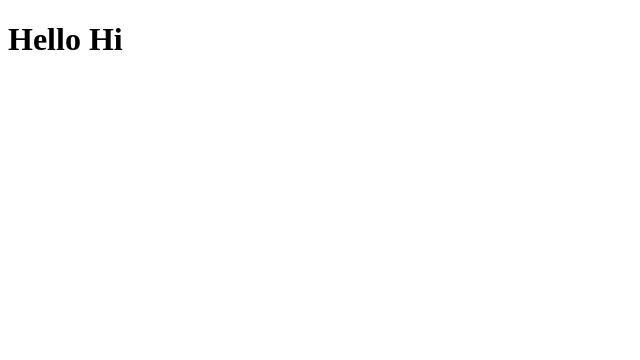
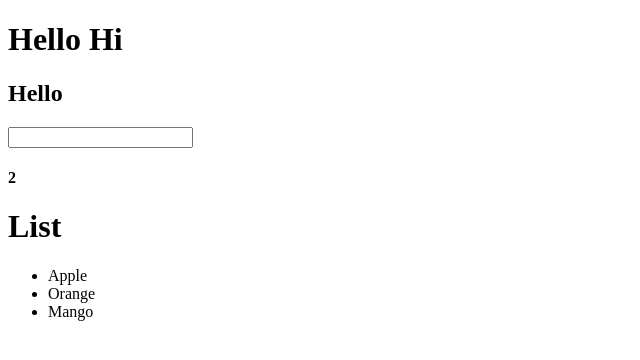
Before and after one commit to sanlinhtik3/react-rec-v2, a React (Vite) app: page / in a window 1280 px wide. Shown: the top 360 px of the page, without its empty margins (0-640 px from the left). Built offline with nearby package versions, Linux system fonts and the light colour scheme.

Commit message:
REACT-BASIC-React-JSX

```diff
--- a/src/App.jsx
+++ b/src/App.jsx
@@ -1,5 +1,25 @@
 function App() {
-  return <h1>Hello Hi</h1>
+
+  const fruit = "Apple"
+
+  return (
+    <div>
+      <h1>Hello Hi</h1>
+      <h2>Hello</h2>
+      <img src="" alt="" />
+      <input type="text" />
+
+      <h4>{1 + 1}</h4>
+
+      <h1>List</h1>
+      <ul>
+        <li>{fruit}</li>
+        <li>Orange</li>
+        <li>Mango</li>
+      </ul>
+    </div>
+  );
+
 }
 
 export default App
```
